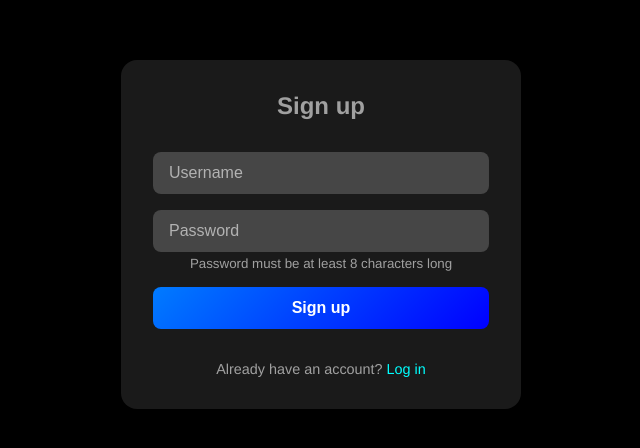
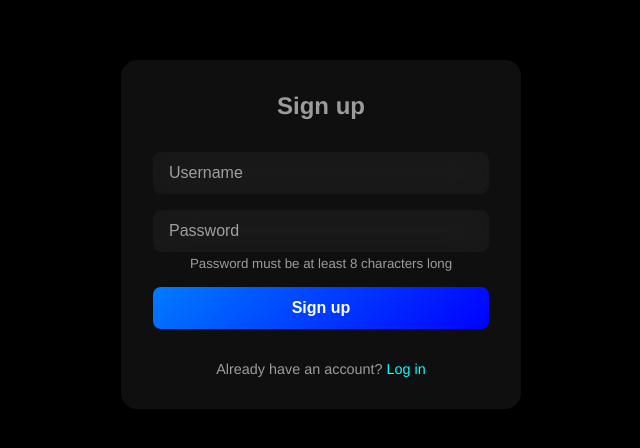
Before and after one commit to jurgengjoncari/mini-message-board, an Angular app: page /signup in a window 1280 px wide. Shown: the part 166-614 px from the top of the page, without its empty margins (319-959 px from the left). Built offline with nearby package versions, Linux system fonts and the light colour scheme.

Commit message:
make the input on top of the messages

```diff
--- a/src/app/chat/chat.scss
+++ b/src/app/chat/chat.scss
@@ -76,11 +76,11 @@ $text-muted: #bbb;
   .messages {
     flex: 1;
     overflow-y: auto;
-    padding: $space-md;
     display: flex;
     flex-direction: column;
     gap: $space-sm;
     scrollbar-width: thin;
+    padding: $space-md $space-md 4.5rem;
 
     .chat-message {
       background: $color-surface;
@@ -152,6 +152,9 @@ $text-muted: #bbb;
   }
 
   .chat-form {
+    position: fixed;
+    bottom: 0;
+    width: 100%;
     display: flex;
     flex-direction: column;
     //border-radius: $radius-lg;
@@ -165,13 +168,14 @@ $text-muted: #bbb;
     .chat-input {
       flex: 1;
       padding: $space-xs $space-sm;
-      border: 1px solid $color-surface;
+      border: $border-width-none $border-style-solid $color-on-surface;
       background: $color-surface;
       color: $color-on-surface;
       border-radius: $radius-md;
       outline: none;
       font-size: $font-size-md;
       margin-right: $space-xs;
+      box-shadow: $shadow-md;
 
       &::placeholder {
         color: $text-muted;
--- a/src/variables.scss
+++ b/src/variables.scss
@@ -1,9 +1,9 @@
 // 🎨 Colors
 $color-background: #000000;
-$color-surface: rgba(255, 255, 255, 0.1);
+$color-surface: rgba(30, 30, 30, 0.5);
 $color-on-surface: #FFFFFF96;
 $color-on-primary: #FFFFFF;
-$frosty-glass: blur(0px); // it's not working in safari
+$frosty-glass: blur(20px);
 $color-primary: #0000ff;
 $color-information: #00ffff;
 $color-success: #01e600;
@@ -60,13 +60,13 @@ $border-style-dotted: dotted;
 $border-style-dashed: dashed;
 
 // 🌑 Shadows
-$shadow-sm: 0 0.0625rem 0.125rem 0 rgba(0, 0, 0, 0.05);
-// (0 1px 2px 0)
+$shadow-sm: 0 0.0625rem 0.1875rem rgba(0, 0, 0, 0.25);
+// (0 1px 3px)
 
-$shadow-md: 0 0.25rem 0.375rem -0.0625rem rgba(0, 0, 0, 0.1),
-0 0.125rem 0.25rem -0.0625rem rgba(0, 0, 0, 0.06);
-// (0 4px 6px -1px, 0 2px 4px -1px)
+$shadow-md: 0 0.125rem 0.375rem rgba(0, 0, 0, 0.35),
+            0 0.0625rem 0.1875rem rgba(0, 0, 0, 0.25);
+// (0 2px 6px, 0 1px 3px)
 
-$shadow-lg: 0 0.625rem 0.9375rem -0.1875rem rgba(0, 0, 0, 0.1),
-0 0.25rem 0.375rem -0.125rem rgba(0, 0, 0, 0.05);
-// (0 10px 15px -3px, 0 4px 6px -2px)
+$shadow-lg: 0 0.25rem 0.75rem rgba(0, 0, 0, 0.35),
+            0 0.125rem 0.375rem rgba(0, 0, 0, 0.25);
+// (0 4px 12px, 0 2px 6px)
```
